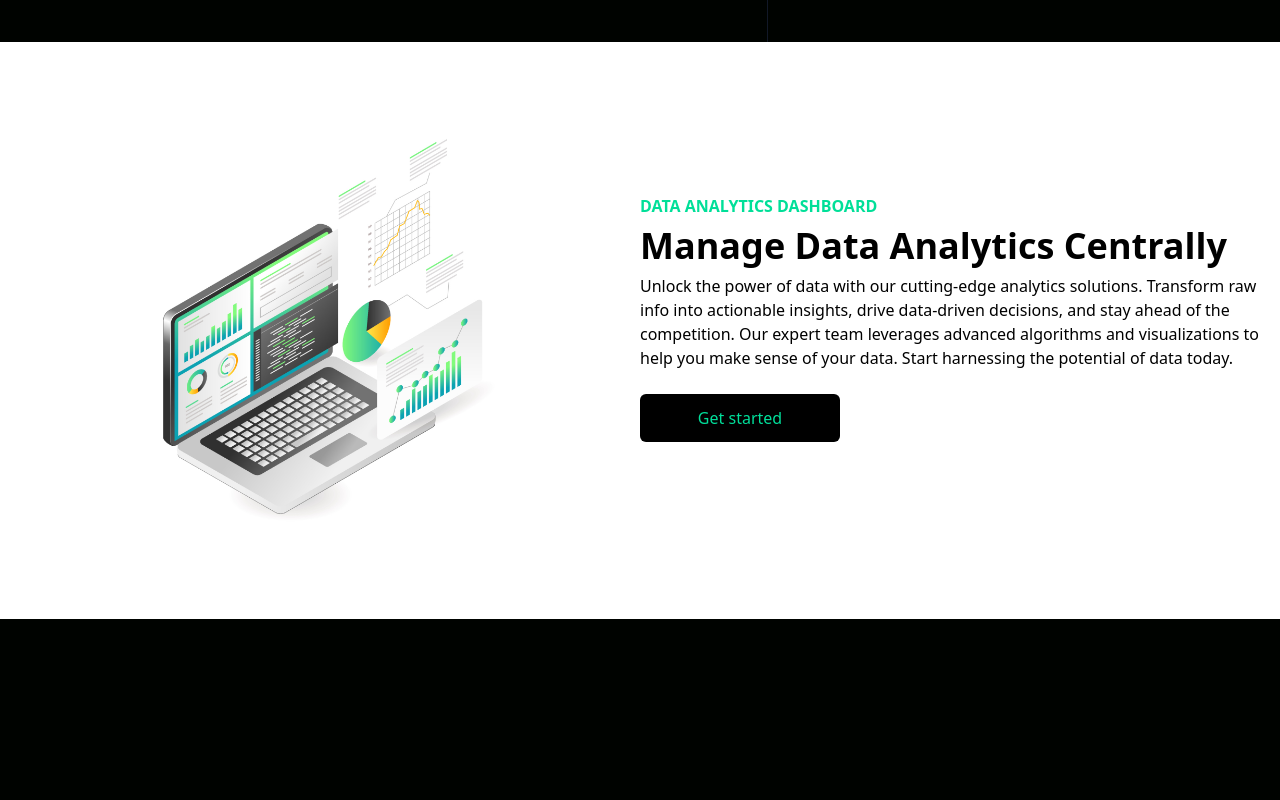
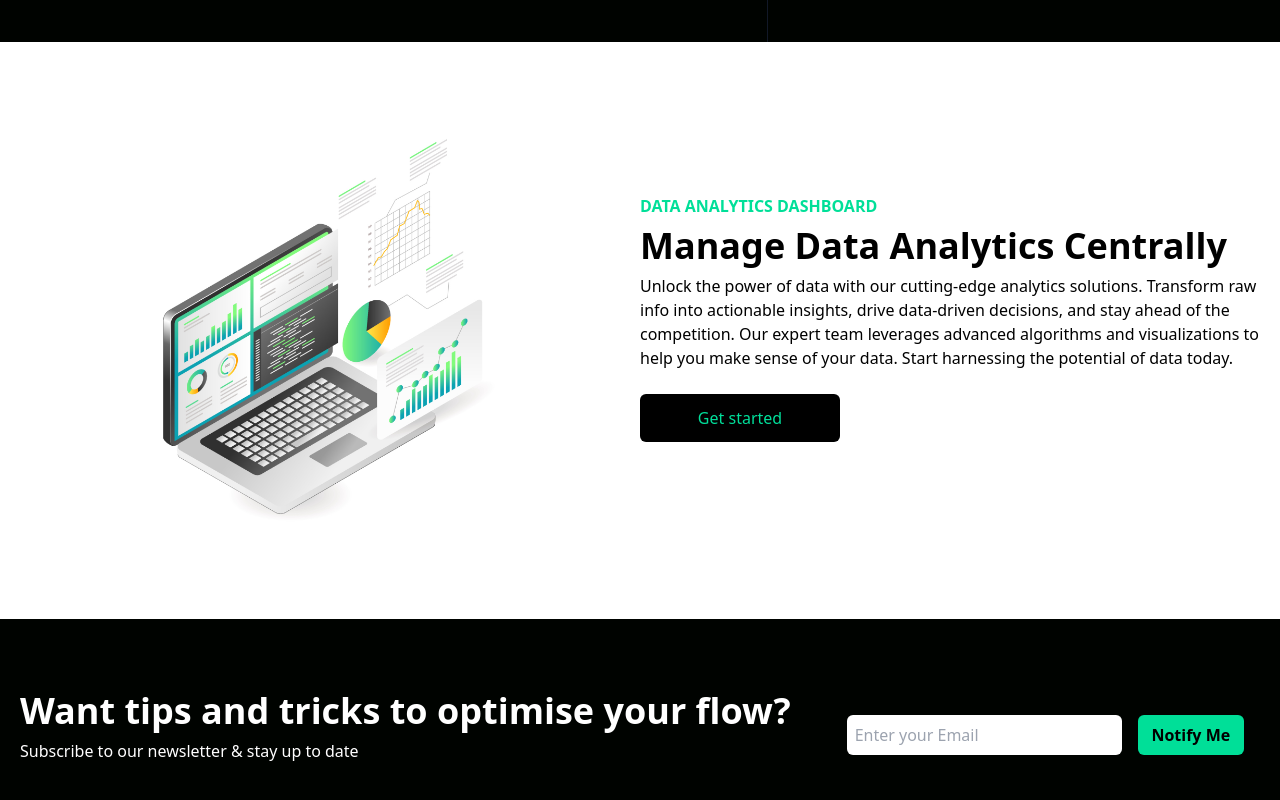
Before and after one commit to Romit77/DAX, a React (Vite) app: page / in a window 1280 px wide. Shown: the part 758-1558 px from the top of the page. Before the commit the page ends 1377 px from the top, so only its background shows below. Built offline with nearby package versions, Linux system fonts and the light colour scheme.

Commit message:
added newsletter section

```diff
--- a/src/App.jsx
+++ b/src/App.jsx
@@ -2,6 +2,7 @@ import "./App.css";
 import Navbar from "./Components/Navbar";
 import Hero from "./Components/Hero";
 import Analytics from "./Components/Analytics";
+import Newsletter from "./Components/Newsletter";
 
 function App() {
   return (
@@ -9,6 +10,7 @@ function App() {
       <Navbar />
       <Hero />
       <Analytics />
+      <Newsletter />
     </>
   );
 }
--- /dev/null
+++ b/src/Components/Newsletter.jsx
@@ -0,0 +1,28 @@
+const Newsletter = () => {
+  return (
+    <div className="w-full py-16 text-white px-4">
+      <div className="max-w-[1240px] mx-auto grid lg:grid-cols-3 ">
+        <div className="lg:col-span-2">
+          <h1 className="md:text-4xl sm:text-3xl text-2xl font-bold py-2">
+            Want tips and tricks to optimise your flow?
+          </h1>
+          <p>Subscribe to our newsletter & stay up to date</p>
+        </div>
+        <div className="my-4">
+          <div className="flex flex-col sm:flex-row items-center justify-between w-full ">
+            <input
+              type="email"
+              placeholder="Enter your Email"
+              className="w-[400px] rounded-md p-2 text-black    "
+            />
+            <button className="bg-[#00df98] text-black p-2 rounded-md font-semibold m-4 w-[150px] ">
+              Notify Me
+            </button>
+          </div>
+        </div>
+      </div>
+    </div>
+  );
+};
+
+export default Newsletter;
```
